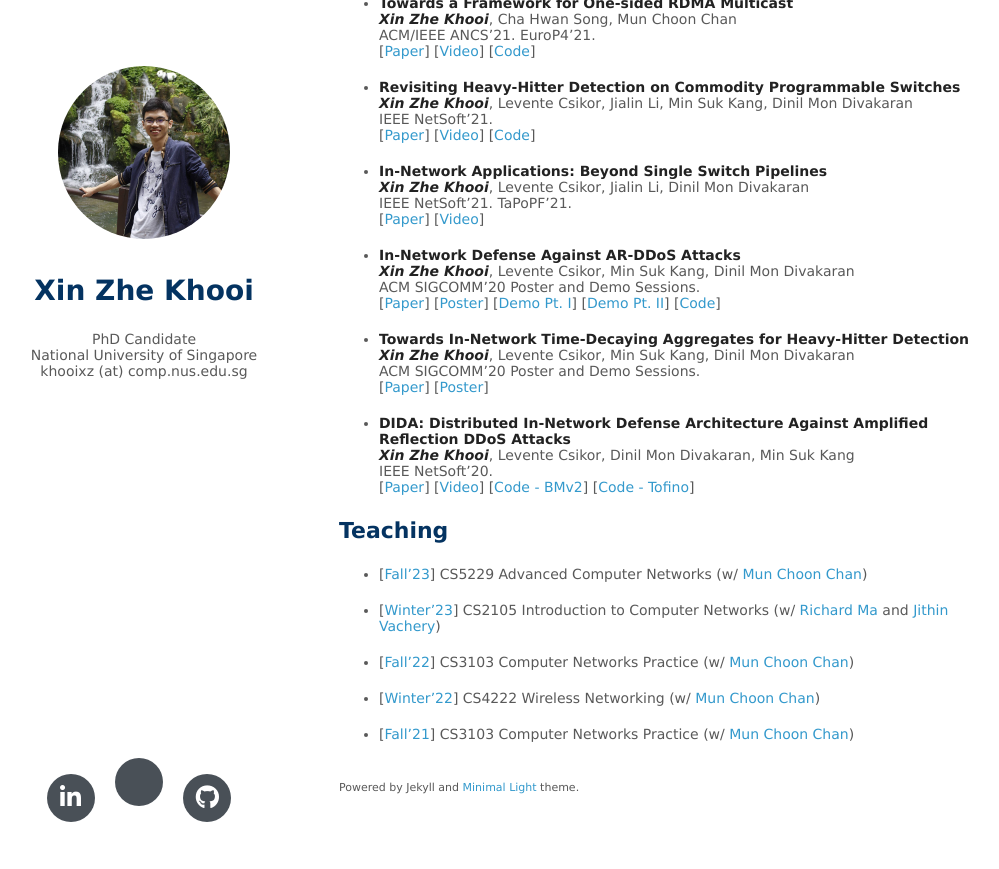
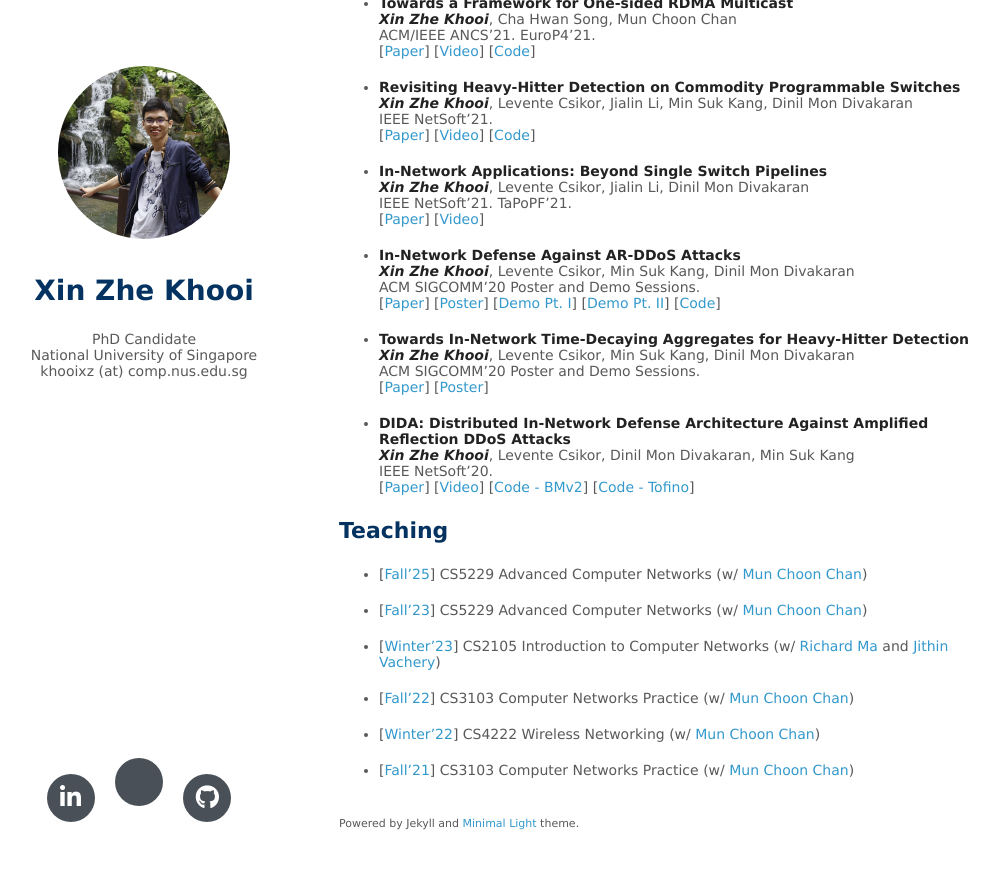
Before and after one commit to khooi8913/khooi8913.github.io, a Jekyll site: the page built from index.md, in a window 1280 px wide and 900 px high, scrolled down 2084 px. Shown: the top 869 px of the window, without its empty margins (131-1130 px from the left). Built offline with Jekyll 4.4.1, drawn with Linux system fonts in a browser that asks for light colours; nearby versions of some CDN libraries; a style sheet for code colours, icons or effects is not loaded; our own code applies the rules of GitHub Pages for plain Markdown files.

Commit message:
add teaching

```diff
--- a/index.md
+++ b/index.md
@@ -229,6 +229,8 @@ Additionally, I am broadly interested in data center networking, software-define
 
 ## Teaching
 
+- [[Fall'25]()] CS5229 Advanced Computer Networks (w/ [Mun Choon Chan](https://www.comp.nus.edu.sg/~chanmc/))
+
 - [[Fall'23](https://drive.google.com/file/d/1mSUcTZn2I7Kp_Je31WSP0AV3YhfF4-hB/view?usp=drive_link)] CS5229 Advanced Computer Networks (w/ [Mun Choon Chan](https://www.comp.nus.edu.sg/~chanmc/))
 
 - [[Winter'23](https://drive.google.com/file/d/16x2lIx5ttwGbu8y4VfJ8j_kLSD7o8cO5/view?usp=share_link)]
```
